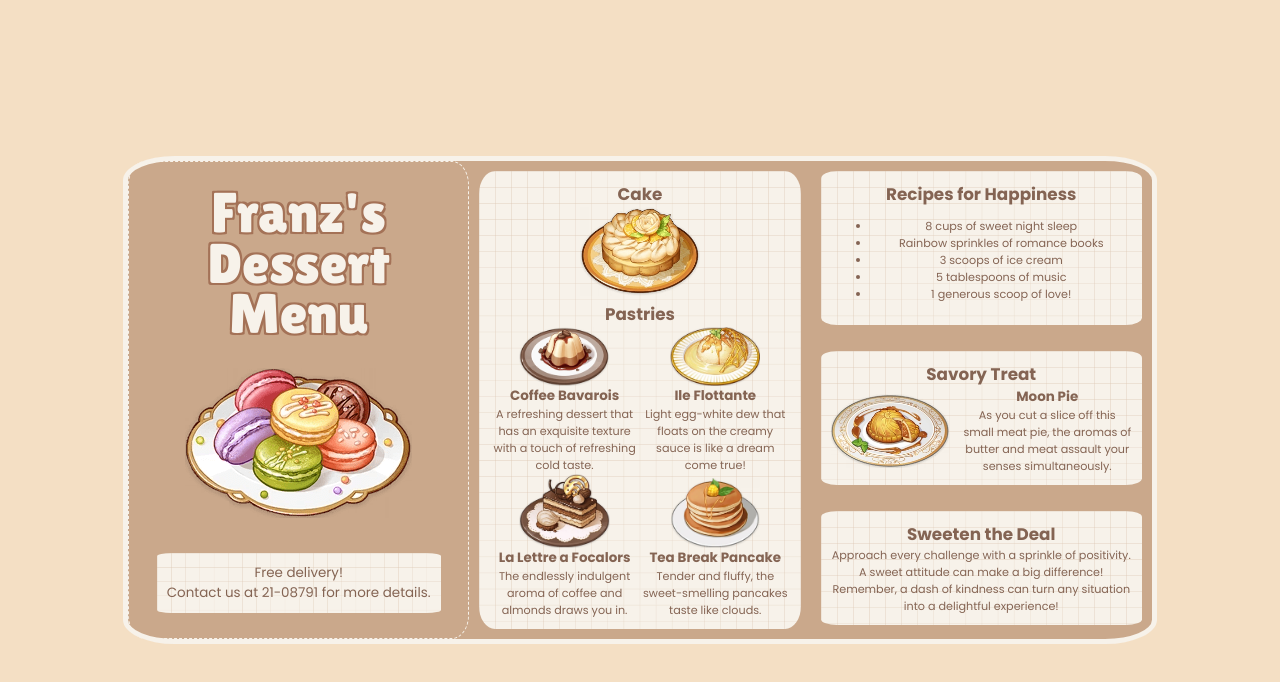
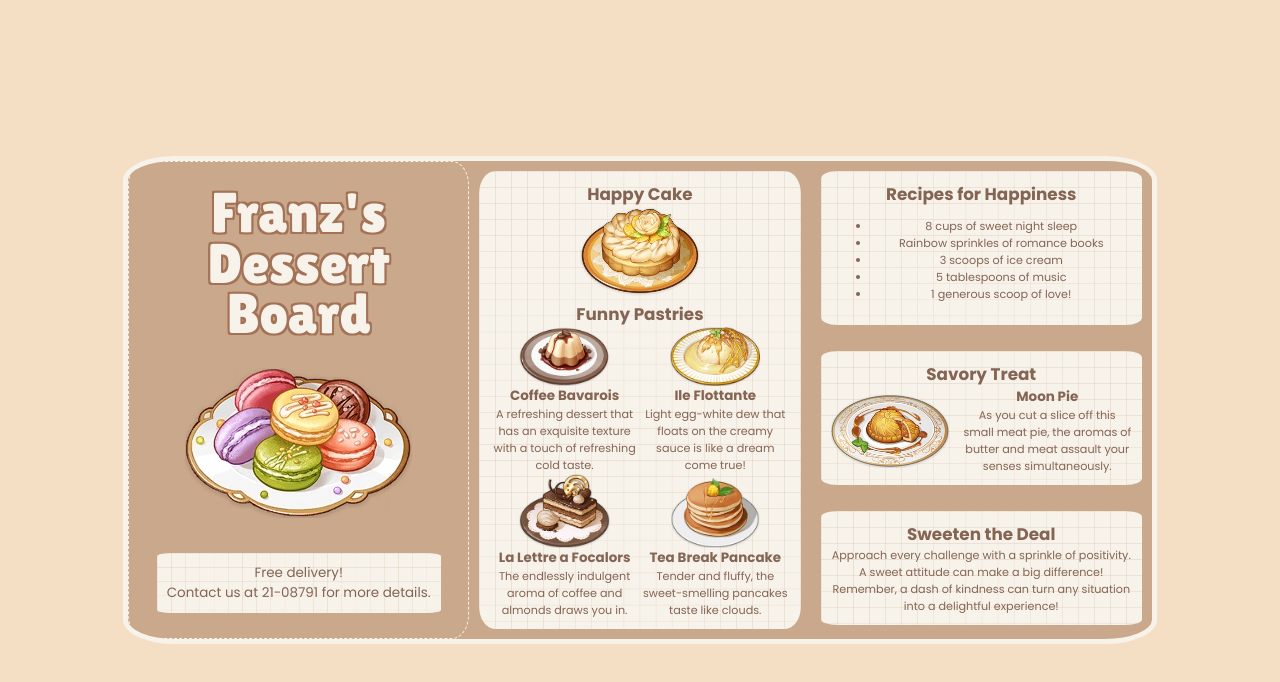
Before and after one commit to ramosfranz/RamosMaFrancezcaCS3103_WSTactivities, a plain HTML site: page Laboratory Activities/Laboratory Activity 2 – 03-10-2024/visionboard.html in a window 1280 px wide. Drawn offline with Linux system fonts and the light colour scheme.

Commit message:
Update visionboard.html

```diff
--- a/Laboratory Activities/Laboratory Activity 2 – 03-10-2024/visionboard.html
+++ b/Laboratory Activities/Laboratory Activity 2 – 03-10-2024/visionboard.html
@@ -7,16 +7,16 @@
         <div class="form">
 
         <div class="container" id="first-column">
-            <div class="item"><h1>Franz's Dessert<br>Menu</h1></div>
+            <div class="item"><h1>Franz's Dessert<br>Board</h1></div>
             <div class="item"><img src="assets/rainbow_macarons.png" alt="This is an illustration of rainbow macarons." id="pic"></div>
             <div class="item" id="details">Free delivery! <br> Contact us at 21-08791 for more details.</div>
         </div>
 
         <div class="container" id="second-column">
             <div class="content">
-            <div class="item"><h2>Cake</h2></div>
+            <div class="item"><h2> Happy Cake</h2></div>
             <div class="item"><img src="assets/fruity_trio.png" alt="This is an illustration of Fruity Trio" id="cake"></div>
-            <div class="item"><h2>Pastries</h2></div>
+            <div class="item"><h2>Funny Pastries</h2></div>
             <div class="inner-container">
                 <div class="inner-item">
                     <img src="assets/coffee_bavarois.png" alt="This is an illustration of Coffee Bavarois" class="inner-pic">
@@ -67,7 +67,7 @@
             <div class="item">
                 <div class="content">
                     <h2>Sweeten the Deal</h2>
-                    <p>Approach every challenge with a sprinkle of positivity. A sweet attitude can make a big difference! Remember, a dash of kindness can turn any situation into a delightful experience! </p>
+                    <p class="advice">Approach every challenge with a sprinkle of positivity. A sweet attitude can make a big difference! Remember, a dash of kindness can turn any situation into a delightful experience! </p>
                 </div>
             </div>
         </div>
```
